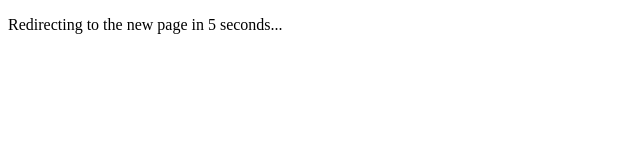
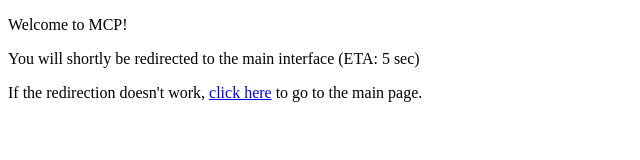
Before and after one commit to saubecity/mcp, a plain HTML site: page index.html in a window 1280 px wide. Shown: the whole page, without its empty margins (0-640 px from the left). Drawn offline with Linux system fonts and the light colour scheme.

Commit message:
Update index.html

```diff
--- a/index.html
+++ b/index.html
@@ -6,6 +6,9 @@
     <title>[GUI] MCP minecraft tools</title>
 </head>
 <body>
-    <p>Redirecting to the new page in 5 seconds...</p>
+    <p>Welcome to MCP!</p>
+
+    <p>You will shortly be redirected to the main interface (ETA: 5 sec)</p>
+    <p>If the redirection doesn't work, <a href="/mcp/client/mcp.html">click here</a> to go to the main page.</p>
 </body>
 </html>
```
